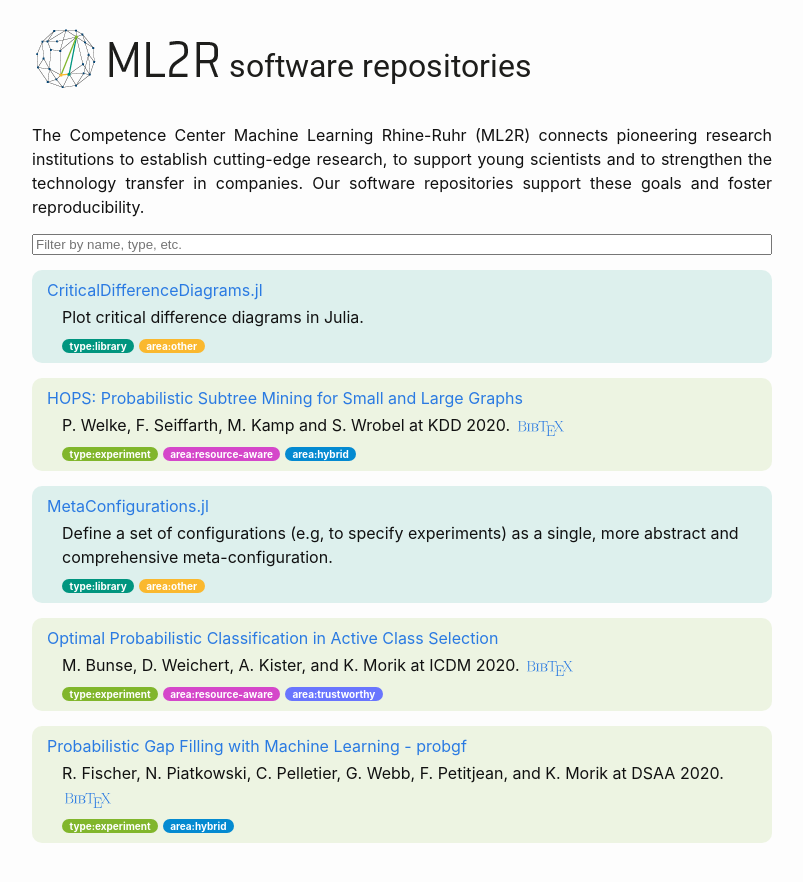
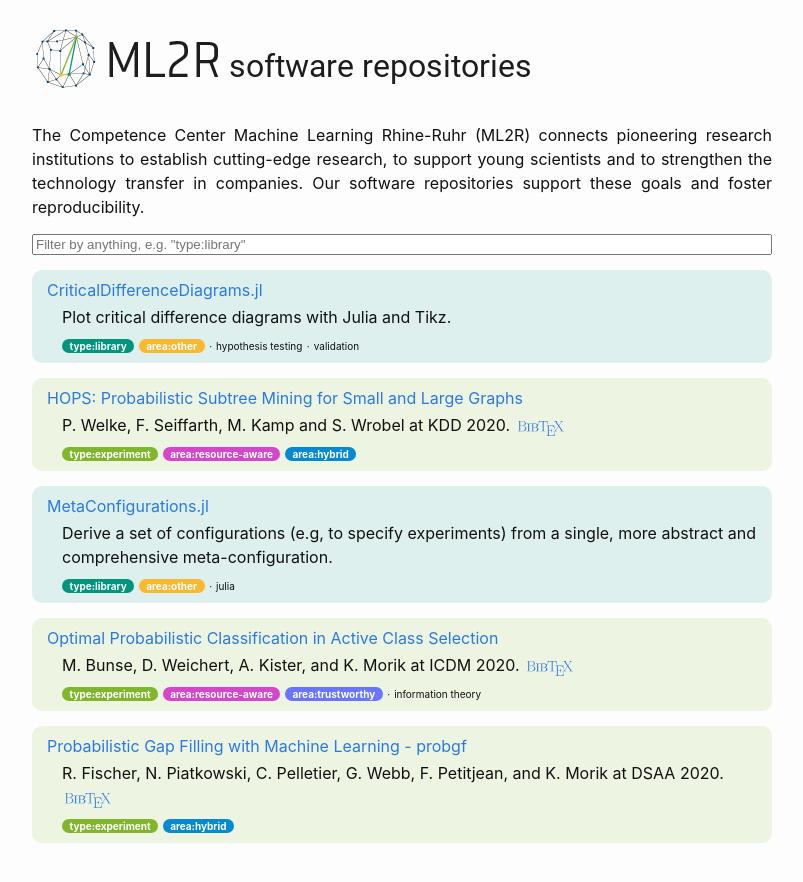
Before and after one commit to ML2R-center/ML2R-center.github.io, a Jekyll site: the page built from index.md, in a window 1280 px wide. Shown: the top 882 px of the page, without its empty margins (238-1041 px from the left). Built offline with Jekyll 4.4.1, drawn with Linux system fonts in a browser that asks for light colours; our own code applies the rules of GitHub Pages for plain Markdown files.

Commit message:
Keywords

```diff
--- a/_data/software.yml
+++ b/_data/software.yml
@@ -16,14 +16,16 @@
 - name: CriticalDifferenceDiagrams.jl
   type: l
   url: https://github.com/mirkobunse/CriticalDifferenceDiagrams.jl
-  description: Plot critical difference diagrams in Julia.
+  description: Plot critical difference diagrams with Julia and Tikz.
   areas: [ "o" ]
+  keywords: [ "hypothesis testing", "validation" ]
 
 - name: MetaConfigurations.jl
   type: l
   url: https://github.com/mirkobunse/MetaConfigurations.jl
-  description: Define a set of configurations (e.g, to specify experiments) as a single, more abstract and comprehensive meta-configuration.
+  description: Derive a set of configurations (e.g, to specify experiments) from a single, more abstract and comprehensive meta-configuration.
   areas: [ "o" ]
+  keywords: [ "julia" ]
 
 - name: Optimal Probabilistic Classification in Active Class Selection
   type: e
@@ -31,6 +33,7 @@
   description: M. Bunse, D. Weichert, A. Kister, and K. Morik at ICDM 2020.
   areas: [ "r", "t" ]
   biblink: https://dblp.org/rec/conf/icdm/BunseWKM20?view=bibtex
+  keywords: [ "information theory" ]
 
 - name: "HOPS: Probabilistic Subtree Mining for Small and Large Graphs"
   type: e
--- a/_layouts/home.html
+++ b/_layouts/home.html
@@ -8,7 +8,7 @@ layout: default
 
   <div id="software">
     <p style="display: flex;">
-      <input class="search" placeholder="Filter by name, type, etc." style="flex: 1;" />
+      <input class="search" placeholder="Filter by anything, e.g. &quot;type:library&quot;" style="flex: 1;" />
     </p>
     <ul class="list">
       {% for item in site.data.software %}
@@ -45,6 +45,11 @@ layout: default
                 <span class="other badge">area:other</span>
               {% endif %}
             {% endfor %}
+            {% if item.keywords %}
+              {% for keyword in item.keywords %}
+                <span class="keyword badge">{{ keyword }}</span>
+              {% endfor %}
+            {% endif%}
           </div>
         </li>
       {% endfor %}
--- a/assets/main.scss
+++ b/assets/main.scss
@@ -76,6 +76,17 @@ ul.list {
   &.other {
     background-color: #fab82e;
   }
+  &.keyword {
+    background-color: transparent;
+    color: $text-color;
+    font-weight: normal;
+    padding-left: 0px;
+    padding-right: 0px;
+    &::before {
+      content: "\b7";
+      margin-right: 4px;
+    }
+  }
 }
 
 .biblink {
```
Also changed, not shown: README.md.
